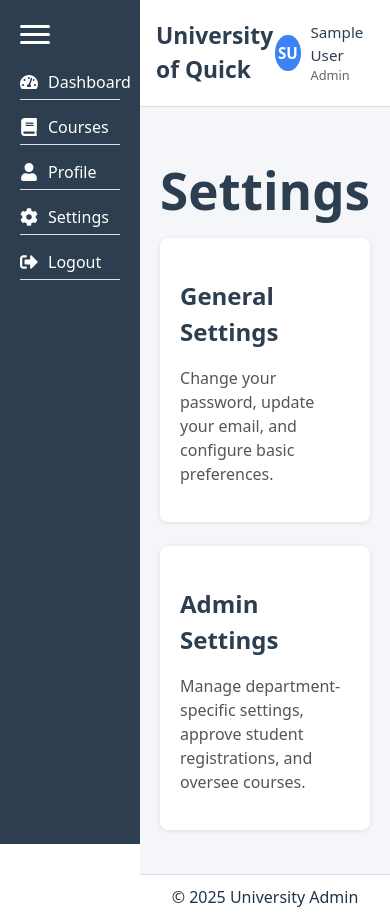
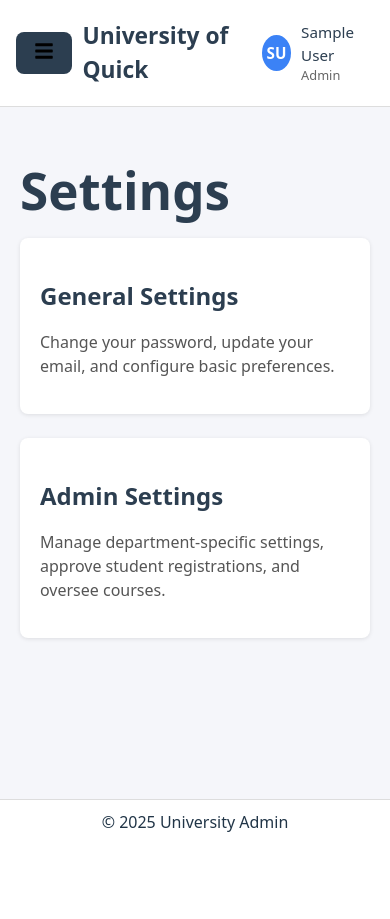
Before and after one commit to mahier8/university-admin, a React (Vite) app: page /settings in a window 390 px wide. After the commit the page ends 844 px from the top, so only its background shows below. Built offline with nearby package versions, Linux system fonts and the light colour scheme; sample sign-in values are in the browser's storage.

Commit message:
Sidebar moved hamburger to Navbar for mobile devices, added changes in CoursesPage, DashboardPage, SettingPage, ProfilePage

```diff
--- a/src/components/layouts/Navbar.tsx
+++ b/src/components/layouts/Navbar.tsx
@@ -2,20 +2,22 @@ import { useState, useEffect, useRef } from "react";
 import styled from "@emotion/styled";
 import { useAuth } from "../../contexts/AuthContext";
 import { useNavigate } from "react-router-dom";
+import { FaBars } from "react-icons/fa"; // Hamburger icon
 
+interface NavbarProps {
+  onHamburgerClick: () => void;
+}
 
-// 🟢 Navbar Component
-export default function Navbar() {
+export default function Navbar({ onHamburgerClick }: NavbarProps) {
+  console.log("Navbar props:", { onHamburgerClick });
+
   const { user, logout } = useAuth();
   const [menuOpen, setMenuOpen] = useState(false);
   const [showLogoutModal, setShowLogoutModal] = useState(false);
-
   const navigate = useNavigate();
-
-  const profileRef = useRef<HTMLDivElement>(null); // ⬅️ reference for outside click
+  const profileRef = useRef<HTMLDivElement>(null);
 
   const avatarUrl = user?.avatar ?? null;
-
   const initials = user
     ? user.name
         .split(" ")
@@ -25,11 +27,10 @@ export default function Navbar() {
     : "";
 
   const handleLogoutClick = () => {
-    setShowLogoutModal(true); // open modal
-    setMenuOpen(false); // close dropdown
+    setShowLogoutModal(true);
+    setMenuOpen(false);
   };
 
-  // ⬅️ Detect clicks outside the profile wrapper
   useEffect(() => {
     const handleClickOutside = (e: MouseEvent) => {
       if (profileRef.current && !profileRef.current.contains(e.target as Node)) {
@@ -44,20 +45,22 @@ export default function Navbar() {
   }, []);
 
   const goToProfile = () => {
-    setMenuOpen(false); // close dropdown
-
-console.log('goToProfile')
-
-    navigate("/profile"); // redirect
+    setMenuOpen(false);
+    navigate("/profile");
   };
 
   return (
     <NavbarContainer>
+      {/* Hamburger only visible on small screens */}
+      <HamburgerButton onClick={() => { console.log("clicked"); onHamburgerClick(); }}>
+        <FaBars size={20} />
+      </HamburgerButton>
+
       <h2>University of Quick</h2>
 
       {user && (
-        <ProfileWrapper ref={profileRef}>
-          <Avatar onClick={() => setMenuOpen((prev) => !prev)}>
+        <ProfileWrapper ref={profileRef} onClick={() => setMenuOpen((prev) => !prev)}>
+          <Avatar>
             {avatarUrl ? <img src={avatarUrl} alt={user.name} /> : initials}
           </Avatar>
           <ProfileInfo>
@@ -67,22 +70,14 @@ console.log('goToProfile')
 
           {menuOpen && (
             <Dropdown>
-              <DropdownItem onClick={goToProfile}>
-                Profile
-              </DropdownItem>
-              <DropdownItem onClick={() => alert("Change Image clicked!")}>
-                Change Image
-              </DropdownItem>
-              <DropdownItem danger onClick={handleLogoutClick}>
-                Logout
-              </DropdownItem>
+              <DropdownItem onClick={goToProfile}>Profile</DropdownItem>
+              <DropdownItem onClick={() => alert("Change Image clicked!")}>Change Image</DropdownItem>
+              <DropdownItem danger onClick={handleLogoutClick}>Logout</DropdownItem>
             </Dropdown>
           )}
         </ProfileWrapper>
-
       )}
 
-      {/* Logout Modal (same as Sidebar) */}
       {showLogoutModal && (
         <ModalBackdrop>
           <Modal>
@@ -117,6 +112,18 @@ const NavbarContainer = styled.header`
   align-items: center;
   justify-content: space-between;
   position: relative;
+`;
+
+const HamburgerButton = styled.button`
+  display: none; /* hidden on desktop */
+  border: none;
+  cursor: pointer;
+  margin-right: 10px;
+  background-color: #2c3e50;;
+
+  @media (max-width: 768px) {
+    display: block;
+  }
 `;
 
 const ProfileWrapper = styled.div`
--- a/src/components/layouts/Sidebar.tsx
+++ b/src/components/layouts/Sidebar.tsx
@@ -1,19 +1,45 @@
-import { useState } from "react";
+import { useState, useEffect } from "react";
 import styled from "@emotion/styled";
 import { Link, useNavigate } from "react-router-dom";
-import { useAuth } from "../../contexts/AuthContext";  // Import your auth context
+import { useAuth } from "../../contexts/AuthContext";
 
 // icons
 import { FaTachometerAlt, FaBook, FaCog, FaSignOutAlt, FaUser } from "react-icons/fa";
 
+interface SidebarProps {
+  mobileOpen: boolean;
+  setMobileOpen: (open: boolean) => void;
+}
 
-export default function Sidebar() {
-  const [collapsed, setCollapsed] = useState(false);
+export default function Sidebar({ mobileOpen, setMobileOpen }: SidebarProps) {
+  const [collapsed, setCollapsed] = useState(() => window.innerWidth < 768);
   const [showLogoutModal, setShowLogoutModal] = useState(false);
   const { logout } = useAuth();
   const navigate = useNavigate();
 
-  const toggleSidebar = () => setCollapsed(!collapsed);
+  // Toggle sidebar
+  const toggleSidebar = () => {
+    if (window.innerWidth < 768) {
+      setMobileOpen(!mobileOpen);
+    } else {
+      setCollapsed(!collapsed);
+    }
+  };
+
+  // Keep sidebar responsive on resize
+  useEffect(() => {
+    const handleResize = () => {
+      if (window.innerWidth < 768) {
+        setCollapsed(true);
+      } else {
+        setCollapsed(false);
+        setMobileOpen(false);
+      }
+    };
+    window.addEventListener("resize", handleResize);
+    return () => window.removeEventListener("resize", handleResize);
+  }, [setMobileOpen]);
+
 
   const handleLogoutClick = () => setShowLogoutModal(true);
 
@@ -25,80 +51,67 @@ export default function Sidebar() {
 
   const cancelLogout = () => setShowLogoutModal(false);
 
-
   return (
-    <SidebarContainer collapsed={collapsed}>
+    <>
+      <SidebarContainer collapsed={collapsed} mobileOpen={mobileOpen}>
         <Hamburger onClick={toggleSidebar} collapsed={collapsed}>
           <span />
           <span />
           <span />
         </Hamburger>
 
-      {!collapsed && (
-        <>
-          {/* <h2>Menu</h2> */}
+        {(!collapsed || mobileOpen) && (
           <ul>
             <li>
-              <StyledLink to="/dashboard">
-                <FaTachometerAlt />
-                Dashboard
-              </StyledLink>
+              <StyledLink to="/dashboard"> <FaTachometerAlt /> Dashboard </StyledLink>
             </li>
             <li>
-              <StyledLink to="/courses">
-                <FaBook />
-                Courses
-              </StyledLink>
+              <StyledLink to="/courses"> <FaBook /> Courses </StyledLink>
             </li>
             <li>
-              <StyledLink to="/profile">
-                <FaUser />
-                Profile
-              </StyledLink>
+              <StyledLink to="/profile"> <FaUser /> Profile </StyledLink>
             </li>
             <li>
-              <StyledLink to="/settings">
-                <FaCog />
-                Settings
-              </StyledLink>
+              <StyledLink to="/settings"> <FaCog /> Settings </StyledLink>
             </li>
             <li>
-              <LogoutButton onClick={handleLogoutClick}>
-                <FaSignOutAlt />
-                Logout
-              </LogoutButton>
+              <LogoutButton onClick={handleLogoutClick}> <FaSignOutAlt /> Logout </LogoutButton>
             </li>
           </ul>
-        </>
         )}
+      </SidebarContainer>
 
       {showLogoutModal && (
         <ModalOverlay>
           <ModalContent>
             <p>Are you sure you want to logout?</p>
             <Buttons>
-              <Button onClick={cancelLogout} cancel>
-                Cancel
-              </Button>
+              <Button onClick={cancelLogout} cancel>Cancel</Button>
               <Button onClick={confirmLogout}>Logout</Button>
             </Buttons>
           </ModalContent>
         </ModalOverlay>
       )}
-    </SidebarContainer>
+    </>
   );
 }
 
-const SidebarContainer = styled.aside<{ collapsed: boolean }>`
-  width: ${(props) => (props.collapsed ? "60px" : "160px")};
+const SidebarContainer = styled.aside<{ collapsed: boolean; mobileOpen: boolean }>`
+  width: ${(props) => (props.collapsed ? "120px" : "160px")};
   background-color: #2c3e50;
   color: white;
   padding: 20px;
   transition: width 0.3s ease;
   overflow: hidden;
+  position: relative;
 
-  h2 {
-    margin-bottom: 20px;
+  @media (max-width: 768px) {
+    position: fixed;
+    top: 0;
+    left: ${(props) => (props.mobileOpen ? "0" : "-160px")};
+    height: 100%;
+    z-index: 1009;
+    transition: left 0.3s ease;
   }
 
   ul {
@@ -119,6 +132,15 @@ const SidebarContainer = styled.aside<{ collapsed: boolean }>`
       }
     }
   }
+
+  @media (max-width: 768px) {
+    position: fixed;
+    top: 0;
+    left: ${(props) => (props.mobileOpen ? "0" : "-160px")};
+    height: 100%;
+    z-index: 1000;
+    transition: left 0.3s ease;
+  }
 `;
 
 const Hamburger = styled.div<{ collapsed: boolean }>`
@@ -127,6 +149,7 @@ const Hamburger = styled.div<{ collapsed: boolean }>`
   cursor: pointer;
   margin-bottom: 20px;
   position: relative;
+  z-index: 1001; /* make sure it's above mobile sidebar */
 
   span {
     display: block;
@@ -138,7 +161,6 @@ const Hamburger = styled.div<{ collapsed: boolean }>`
     position: relative;
   }
 
-  /* Animate hamburger to X when collapsed */
   ${(props) =>
     props.collapsed &&
     `
--- a/src/pages/courses/CoursesPage.tsx
+++ b/src/pages/courses/CoursesPage.tsx
@@ -17,6 +17,8 @@ export default function CoursesPage() {
   const { user } = useAuth();
   const [courses, setCourses] = useState([]);
   const [loading, setLoading] = useState(true);
+
+  const [sidebarOpen, setSidebarOpen] = useState(false); // new state
 
   useEffect(() => {
     if (!user) return;
@@ -41,39 +43,39 @@ export default function CoursesPage() {
     }
   }, [user]);
 
+  const handleHamburgerClick = () => {
+    setSidebarOpen((prev) => !prev);
+  }
+
   if (!user) return <p>Please login to view courses.</p>;
 
-  return (
+    return (
     <Container>
-      <Sidebar />
+      {/* PASS sidebarOpen and setter */}
+      <Sidebar mobileOpen={sidebarOpen} setMobileOpen={setSidebarOpen} />
       <MainContent>
-        <Navbar />
+      <Navbar onHamburgerClick={handleHamburgerClick} />
         <ContentArea>
           <CourseHeader>Courses</CourseHeader>
-
           {loading ? (
             <CourseSkeleton rows={6} />
           ) : (
             <>
-              {/* Show course management tools only to superadmins and admins */}
               {(user.role === "superadmin" || user.role === "admin") && (
                 <>
                   <CourseForm />
                   <hr />
                 </>
               )}
-
-              {/* Display course list for all roles */}
               <CourseTable courses={courses} />
-
-              {/* Extra student info */}
               {user.role === "student" && (
-                <p style={{color: "#2c3e50" }}>You are currently enrolled in {courses.length} courses.</p>
+                <p style={{ color: "#2c3e50" }}>
+                  You are currently enrolled in {courses.length} courses.
+                </p>
               )}
             </>
           )}
         </ContentArea>
-        {/* <Footer /> */}
       </MainContent>
     </Container>
   );
@@ -92,12 +94,12 @@ const MainContent = styled.div`
 
 const CourseHeader = styled.h1`
   color: #2c3e50;
-  margin-top: 20px;
-  margin-bottom: 20px;
+  // margin-top: 20px;
+  // margin-bottom: 20px;
 `;
 
 const ContentArea = styled.main`
   flex: 1;
-  padding: 0px 20px 20px 20px;
+  padding: 20px 20px 20px 20px;
   background-color: #f5f6fa;
 `;
--- a/src/pages/dashboard/DashboardPage.tsx
+++ b/src/pages/dashboard/DashboardPage.tsx
@@ -36,6 +36,9 @@ export default function DashboardPage() {
   const [courses, setCourses] = useState<{ code: string; name: string; credits: number }[]>([]);
   const [loading, setLoading] = useState(true);
 
+  // sidebar
+  const [sidebarOpen, setSidebarOpen] = useState(false); // new state
+
   useEffect(() => {
     if (!user) return; // guard until user is available
 
@@ -48,11 +51,16 @@ useEffect(() => {
     }
   }, [user]);
 
+  // sidebar
+  const handleHamburgerClick = () => {
+    setSidebarOpen((prev) => !prev);
+  }
+
   return (
     <Container>
-      <Sidebar />
+      <Sidebar mobileOpen={sidebarOpen} setMobileOpen={setSidebarOpen} />
       <MainContent>
-        <Navbar />
+      <Navbar onHamburgerClick={handleHamburgerClick} />
         <ContentArea>
 
         {loading ? (
--- a/src/pages/profile/ProfilePage.tsx
+++ b/src/pages/profile/ProfilePage.tsx
@@ -22,6 +22,9 @@ export default function ProfilePage() {
   const [selectedUserId, setSelectedUserId] = useState(user?.id);
   const [loading, setLoading] = useState(false);
 
+  // sidebar
+  const [sidebarOpen, setSidebarOpen] = useState(false); // new state
+
   // Filter selectable users based on role
   const getSelectableUsers = () => {
     if (user?.role === "superadmin") {
@@ -42,11 +45,16 @@ export default function ProfilePage() {
     setSelectedUserId(Number(e.target.value));
   };
 
+  // sidebar
+  const handleHamburgerClick = () => {
+    setSidebarOpen((prev) => !prev);
+  }
+
   return (
     <Container>
-      <Sidebar />
+      <Sidebar mobileOpen={sidebarOpen} setMobileOpen={setSidebarOpen} />
       <MainContent>
-        <Navbar />
+        <Navbar onHamburgerClick={handleHamburgerClick} />
         <ContentArea>
 
 
--- a/src/pages/settings/SettingsPage.tsx
+++ b/src/pages/settings/SettingsPage.tsx
@@ -1,3 +1,5 @@
+import { useState } from "react";
+
 import { useAuth } from "../../contexts/AuthContext";
 import Sidebar from "../../components/layouts/Sidebar";
 import Navbar from "../../components/layouts/Navbar";
@@ -7,11 +9,18 @@ import styled from "@emotion/styled";
 export default function SettingsPage() {
   const { user } = useAuth();
 
+  const [sidebarOpen, setSidebarOpen] = useState(false); // new state
+
+  // sidebar
+  const handleHamburgerClick = () => {
+    setSidebarOpen((prev) => !prev);
+  }
+
   return (
     <Container>
-      <Sidebar />
+      <Sidebar mobileOpen={sidebarOpen} setMobileOpen={setSidebarOpen} />
       <MainContent>
-        <Navbar />
+      <Navbar onHamburgerClick={handleHamburgerClick} />
         <ContentArea>
           <h1>Settings</h1>
 
```
Lines whose indentation alone changed are shown as unchanged.
